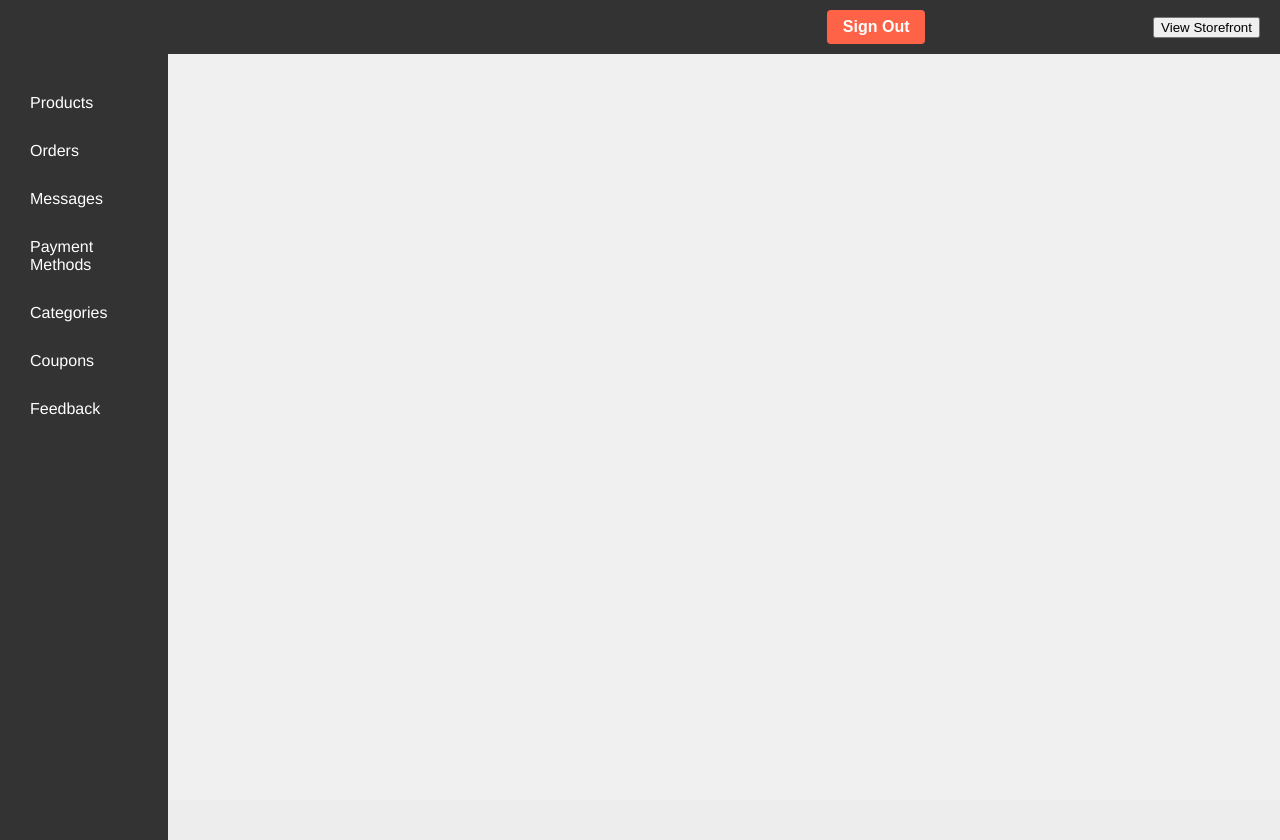
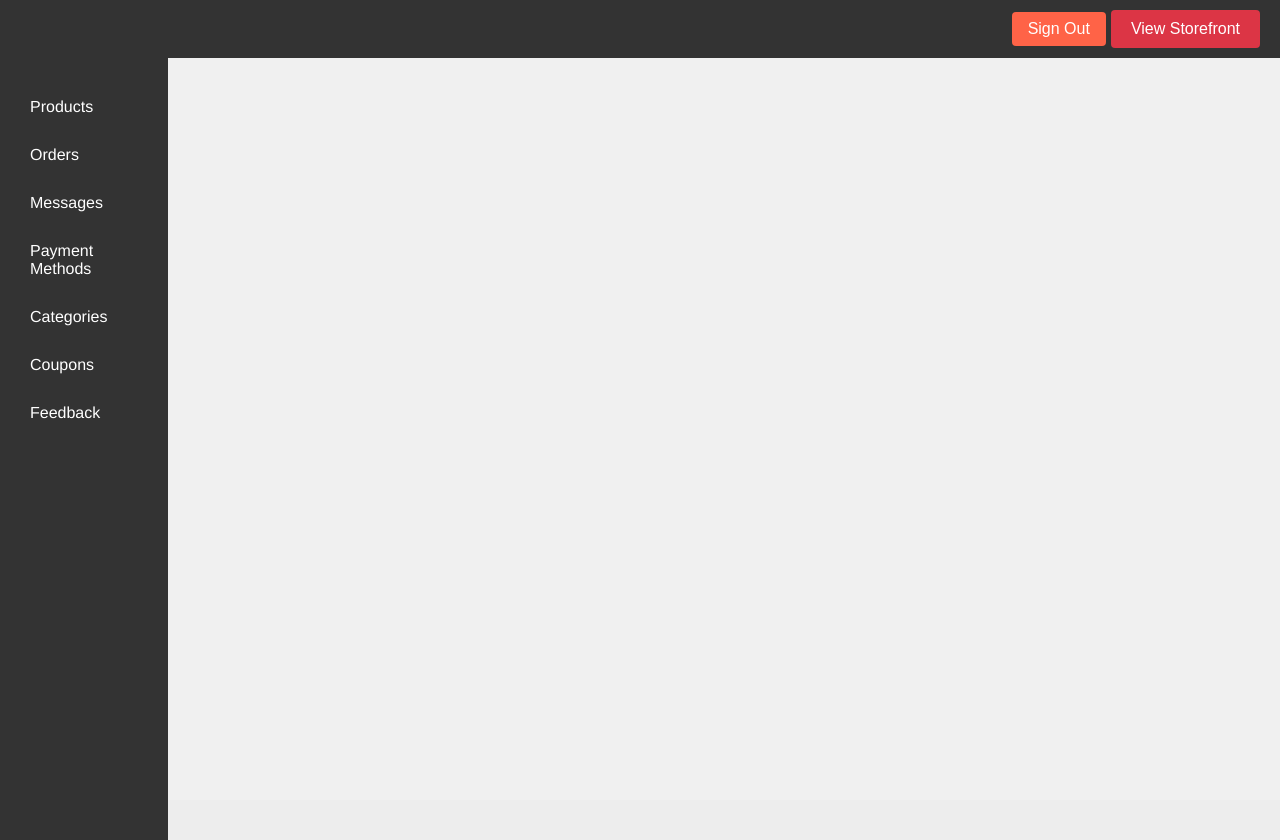
Before and after one commit to PiyushM8/MarkComFrontend, a React (Create React App) app: page /dashboard in a window 1280 px wide. Built offline with nearby package versions, Linux system fonts and the light colour scheme; sample sign-in values are in the browser's storage.

Commit message:
dashboard.jsx & css visual updates

```diff
--- a/src/component/dashboard/dashboard.css
+++ b/src/component/dashboard/dashboard.css
@@ -1,45 +1,57 @@
-/* General styles */
+/* dashboard.css */
+
+
+body {
+  font-family: 'Helvetica Neue', sans-serif;
+  margin: 0;
+  padding: 0;
+  background-color: #f5f5f5;
+}
+
+
 .dashboard-cont {
   display: flex;
   flex-direction: column;
-  max-height: 100%;
+  height: 100vh;
 }
 
+
 .dashboard-top-cont {
+  display: flex;
+  justify-content: flex-end;
+  align-items: center;
   background-color: #007bff;
   color: white;
   padding: 10px 20px;
-  display: flex;
-  justify-content: space-between;
-  align-items: center;
 }
 
-.db-page-containter {
-  padding: 40px;
-  display: flex;
-  flex-direction: column;
-  grid-gap: 30px;
-}
-
-.marcom-slogan {
-  font-size: 18px;
-  font-weight: bold;
-}
-
-.signout-btn {
+.signout-btn,
+.view-storefront-btn {
   background-color: #dc3545;
   color: white;
   border: none;
   padding: 10px 20px;
+  border-radius: 4px;
   cursor: pointer;
+  font-size: 16px;
   transition: background-color 0.3s ease;
-  border-radius: 5px;
-  font-size: 16px;
-  font-weight: bold;
+  margin-left: 10px;
 }
 
-.signout-btn:hover {
+
+.view-storefront-btn {
+  margin-left: 5px;
+}
+
+.signout-btn:hover,
+.view-storefront-btn:hover {
   background-color: #c82333;
+}
+
+/* Main Container */
+.dashboard-main-cont {
+  display: flex;
+  flex: 1;
 }
 
 /* Navigation */
@@ -64,28 +76,11 @@
   color: #1abc9c;
 }
 
-/* Main content area */
-.dashboard-main-cont {
-  display: flex;
-  flex: 1;
-}
 
 .dashboard-page-cont {
   flex-grow: 1;
   padding: 20px;
   overflow-y: auto;
   background-color: #f0f0f0;
-  color: #ffffff; /* Ensuring text is light enough to be visible */
+  color: #ffffff;
 }
-
-@media (max-width: 768px) {
-  .dashboard-nav {
-    width: 100%;
-    height: auto;
-  }
-
-  .db-page-containter {
-    width: 100%;
-    padding: 0;
-  }
-}
--- a/src/component/dashboard/dashboard.jsx
+++ b/src/component/dashboard/dashboard.jsx
@@ -1,7 +1,7 @@
 import { Link, Route, Routes, useNavigate } from "react-router-dom";
+import { useEffect } from "react";
 import "./dashboard.css";
 import ProductList from "./products/productList";
-import { useEffect } from "react";
 import Queries from "./queries/queries";
 import DashboardInvoicePage from "./invoices/dashboardInvoicePage";
 import DashboardFeedbackPage from "./Feedback/dashboardFeedbackPage";
@@ -18,11 +18,10 @@ function Dashboard() {
     const user = JSON.parse(window.sessionStorage.getItem("UserDetails"));
 
     if (!jwtToken) {
-      navigate("/")
+      navigate("/");
       showLogin();
-    }else{
-      if(user.AccountType === "Customer")
-      {
+    } else {
+      if (user.AccountType === "Customer") {
         navigate("/customer");
       }
     }
@@ -36,23 +35,24 @@ function Dashboard() {
 
   const viewStorefront = () => {
     const user = JSON.parse(window.sessionStorage.getItem("UserDetails"));
-    console.log(user)
+    console.log(user);
     navigate(`/${user.Username}`);
-    window.location.reload()
-  }
+    window.location.reload();
+  };
 
   return (
     <div className="dashboard-cont">
       <div className="dashboard-top-cont">
         <div className="column-one"></div>
         <div className="column-two"></div>
-        <div className="column-three"></div>
+        <div className="column-three">
           <button className="signout-btn" onClick={signout}>
             Sign Out
           </button>
           <button className="view-storefront-btn" onClick={viewStorefront}>
             View Storefront
           </button>
+        </div>
       </div>
       <div className="dashboard-main-cont">
         <div className="column-one dashboard-nav">
@@ -84,7 +84,10 @@ function Dashboard() {
             <Route path="/orders" element={<DashboardInvoicePage />} />
             <Route path="/messages/*" element={<Queries />} />
             <Route path="/payments" element={<DashboardPaymentMethod />} />
-            <Route path="/categories" element={<DashboardCategoriesPage />} />
+            <Route
+              path="/categories"
+              element={<DashboardCategoriesPage />}
+            />
             <Route path="/coupons" element={<DashboardCouponPage />} />
             <Route path="/feedback" element={<DashboardFeedbackPage />} />
           </Routes>
```
Lines whose indentation alone changed are shown as unchanged.
